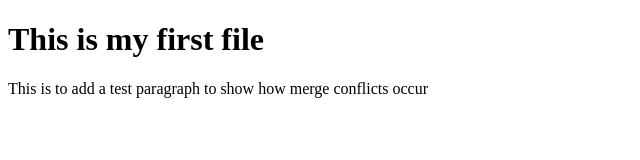
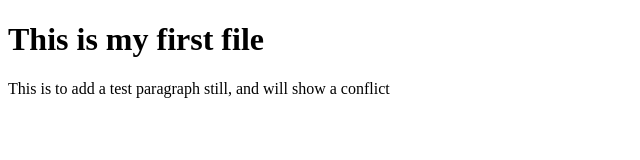
Before and after one commit to bl4ckj4xx/javascript-test, a plain HTML site: page index.html in a window 1280 px wide. Shown: the full height of the page, 0-640 px from the left. Drawn offline with Linux system fonts and the light colour scheme.

Commit message:
This is to conflict with testbranch

```diff
--- a/index.html
+++ b/index.html
@@ -1,3 +1,3 @@
 <!DOCTYPE HTML>
 <h1>This is my first file</h1>
-<p> This is to add a test paragraph to show how merge conflicts occur</p>
+<p> This is to add a test paragraph still, and will show a conflict</p>
```
